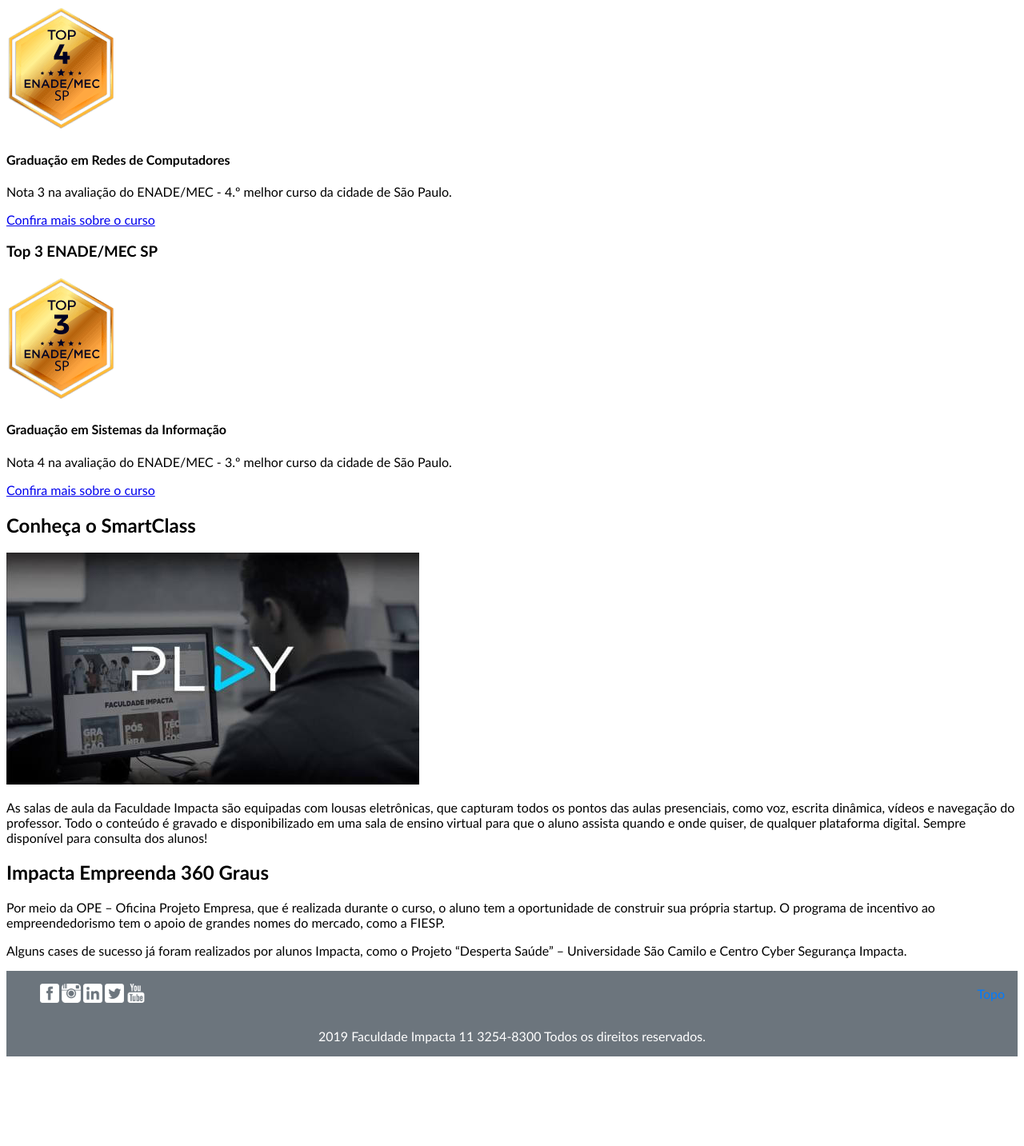
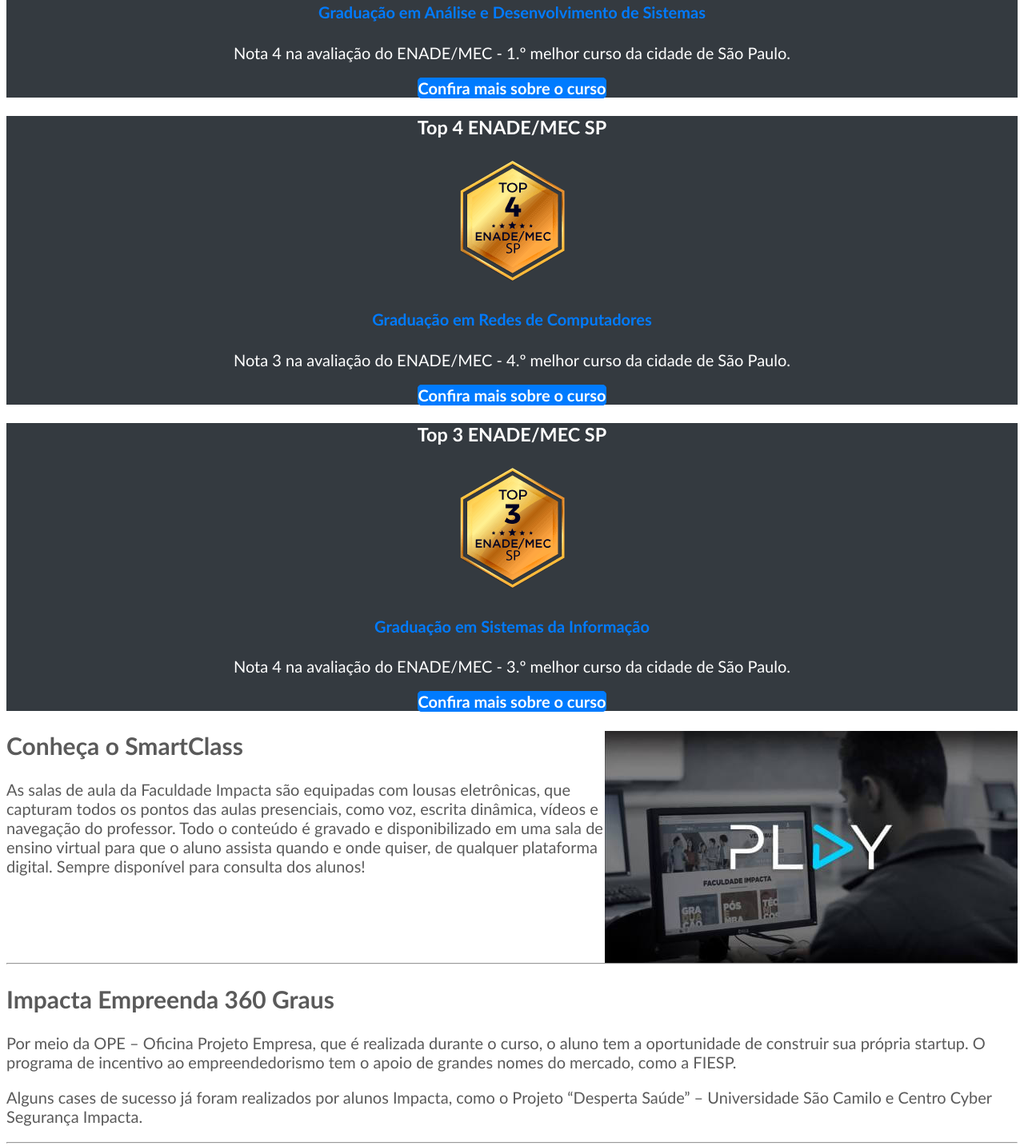
Before and after one commit to tecnologias-web/lms-frontend, a plain HTML site: page index.html in a window 1280 px wide. Shown: the part 1295-2728 px from the top of the page at 80% size. Before the commit the page ends 2624 px from the top, so only its background shows below. Drawn offline with Linux system fonts and the light colour scheme.

Commit message:
Estilos do Index

```diff
--- /dev/null
+++ b/css/index.css
@@ -0,0 +1,30 @@
+aside.vestibular {
+    background: var(--cor-branco-fumaca);
+    border-radius: 0.3em;
+}
+
+aside.vestibular p.inscrever {
+    text-align: center;
+}
+
+article.premio {
+    background: var(--cor-preta);
+    color: var(--cor-branca);
+    text-align: center;
+}
+
+article.premio h4 {
+    color: var(--cor-azul);
+}
+
+img.foto-smartclass {
+    float: right;
+}
+
+section, aside {
+    font-size: 1.25em;
+}
+
+section hr {
+    clear: right;
+}
--- a/css/site.css
+++ b/css/site.css
@@ -2,13 +2,16 @@
     --cor-azul: #007bff;
     --cor-branca: #fff;
     --cor-branco-cinza: #f8f9fa;
+    --cor-branco-fumaca: #e9ecef;
     --cor-cinza-escuro: #6c757d;
+    --cor-grafite: #5a5a5a;
     --cor-preta: #343a40;
     --cor-verde: #28a745;
     --fonte-padrao: 'Gill Sans', 'Gill Sans MT', Calibri, 'Trebuchet MS', sans-serif;
 }
 
 html {
+    color: var(--cor-grafite);
     font-family: var(--fonte-padrao)
 }
 
@@ -91,9 +94,6 @@
     align-items: center;
     background: var(--cor-cinza-escuro);
     color: var(--cor-branca);
-    display: flex;
-    flex-flow: row wrap;
-    justify-content: space-between;
 }
 
 footer p {
@@ -101,18 +101,8 @@
     width: 100%;
 }
 
-ul.social-media-lista {
-    display: flex;
-    flex-flow: row nowrap;
-}
-
-ul.social-media-lista li {
-    margin: 0 .1em;
-}
-
 a[href="#topo"] {
     color: var(--cor-azul);
-    margin: 0 1em;
     text-decoration: none;
 }
 
@@ -120,11 +110,8 @@
     background-repeat: no-repeat;
     background-size: contain;
     color: var(--cor-branca);
-    display: inline-block;
-    height: 24px;
     text-decoration: none;
     text-indent: -9999px;
-    width: 24px;
 }
 
 a.media-link.facebook { background-image: url("imagens/facebook-3-64.png"); }
--- a/index.html
+++ b/index.html
@@ -4,6 +4,7 @@
         <meta charset="utf-8">
         <link rel="shortcut icon" href="favicon.ico" type="image/x-icon">
         <link rel="stylesheet" href="css/site.css">
+        <link rel="stylesheet" href="css/index.css">
         <title>Faculdade Impacta - Home</title>
     </head>
     <body>
@@ -49,16 +50,18 @@
         </header>
         <main>
             <h1>Faculdade Impacta de Tecnologia</h1>
-            <aside>
+            <aside class="vestibular">
                 <h2>Vestibular para o próximo semestre</h2>
                 <p>
                     Faça já a sua inscrição e garanta o seu futuro.
                 </p>
-                <a class="botao botao-principal" href="inscrever.html">Inscreva-se Já!</a>
+                <p class="inscrever">
+                    <a class="botao botao-principal" href="inscrever.html">Inscreva-se Já!</a>
+                </p>
             </aside>
             <section>
                 <h2>Prêmios e Reconhecimentos</h2>
-                <article>
+                <article class="premio">
                     <h3>Top 10 ENADE/MEC SP</h3>
                     <img src="imagens/premios/enade-ADM.png" alt="Prêmio de Top 10 ENADE/MEC SP" />
                     <h4>Graduação em Administração</h4>
@@ -71,43 +74,44 @@
                     <p>
                         Destaque no portal da Revista Exame como o curso que está entre os melhores do Brasil. (06/2017)
                     </p>
-                    <a href="cursos/adm.html">Confira mais sobre o curso</a>
+                    <a class="botao botao-principal" href="cursos/adm.html">Confira mais sobre o curso</a>
                 </article>
-                <article>
+                <article class="premio">
                     <h3>Maior Nota ENADE SP</h3>
                     <img alt="Maior nota ENADE/MEC SP" src="imagens/premios/enade-ADS.png" />
                     <h4>Graduação em Análise e Desenvolvimento de Sistemas</h4>
                     <p>
                         Nota 4 na avaliação do ENADE/MEC - 1.º melhor curso da cidade de São Paulo.
                     </p>
-                    <a href="cursos/ads.html">Confira mais sobre o curso</a>
+                    <a class="botao botao-principal" href="cursos/ads.html">Confira mais sobre o curso</a>
                 </article>
-                <article>
+                <article class="premio">
                     <h3>Top 4 ENADE/MEC SP</h3>
                     <img alt="Top 4 ENADE/MEC SP" src="imagens/premios/enade-RD.png" />
                     <h4>Graduação em Redes de Computadores</h4>
                     <p>
                         Nota 3 na avaliação do ENADE/MEC - 4.º melhor curso da cidade de São Paulo.
                     </p>
-                    <a href="cursos/rc.html">Confira mais sobre o curso</a>
+                    <a class="botao botao-principal" href="cursos/rc.html">Confira mais sobre o curso</a>
                 </article>
-                <article>
+                <article class="premio">
                     <h3>Top 3 ENADE/MEC SP</h3>
                     <img alt="Top 3 ENADE/MEC SP" src="imagens/premios/enade-SI.png" />
                     <h4>Graduação em Sistemas da Informação</h4>
                     <p>
                         Nota 4 na avaliação do ENADE/MEC - 3.º melhor curso da cidade de São Paulo.
                     </p>
-                    <a href="cursos/si.html">Confira mais sobre o curso</a>
+                    <a class="botao botao-principal" href="cursos/si.html">Confira mais sobre o curso</a>
                 </article>
             </section>
             <section>
+                <img alt="play do smartclass" src="imagens/play-smartclass.jpg" class="foto-smartclass" />
                 <h2>Conheça o SmartClass</h2>
-                <img alt="play do smartclass" src="imagens/play-smartclass.jpg" />
                 <p>
                     As salas de aula da Faculdade Impacta são equipadas com lousas eletrônicas, que capturam todos os pontos das aulas presenciais, como voz, escrita dinâmica, vídeos e navegação do professor. Todo o conteúdo é gravado e disponibilizado em uma sala de ensino virtual para que o aluno assista quando e onde quiser, de qualquer plataforma digital.
                     Sempre disponível para consulta dos alunos!
                 </p>
+                <hr/>
             </section>
             <section>
                 <h2>Impacta Empreenda 360 Graus</h2>
@@ -117,6 +121,7 @@
                 <p>
                     Alguns cases de sucesso já foram realizados por alunos Impacta, como o Projeto “Desperta Saúde” – Universidade São Camilo e Centro Cyber Segurança Impacta.
                 </p>
+                <hr/>
             </section>
         </main>
         <footer>
```
Also changed, not shown: professor/notas.html (+1 -0 lines).
